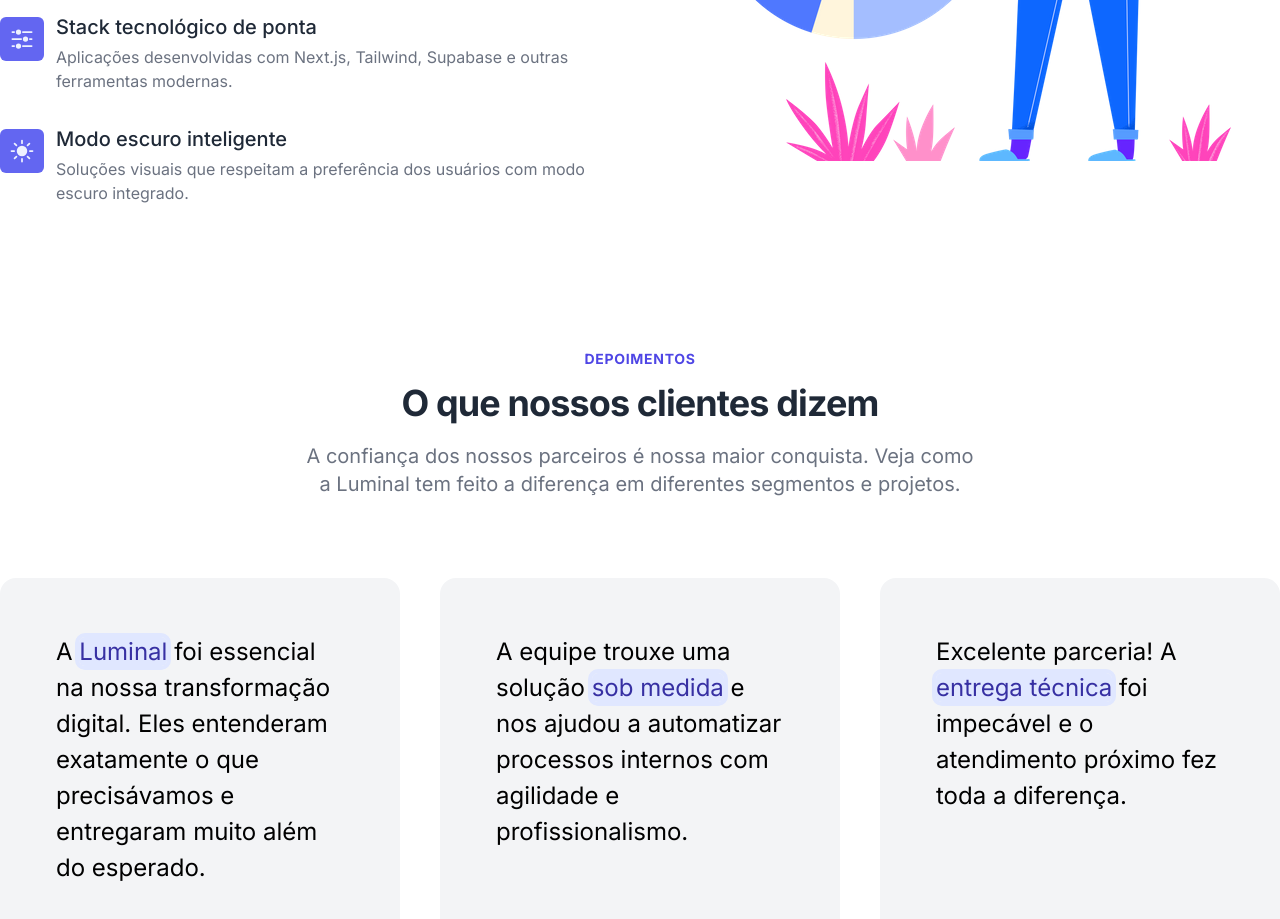
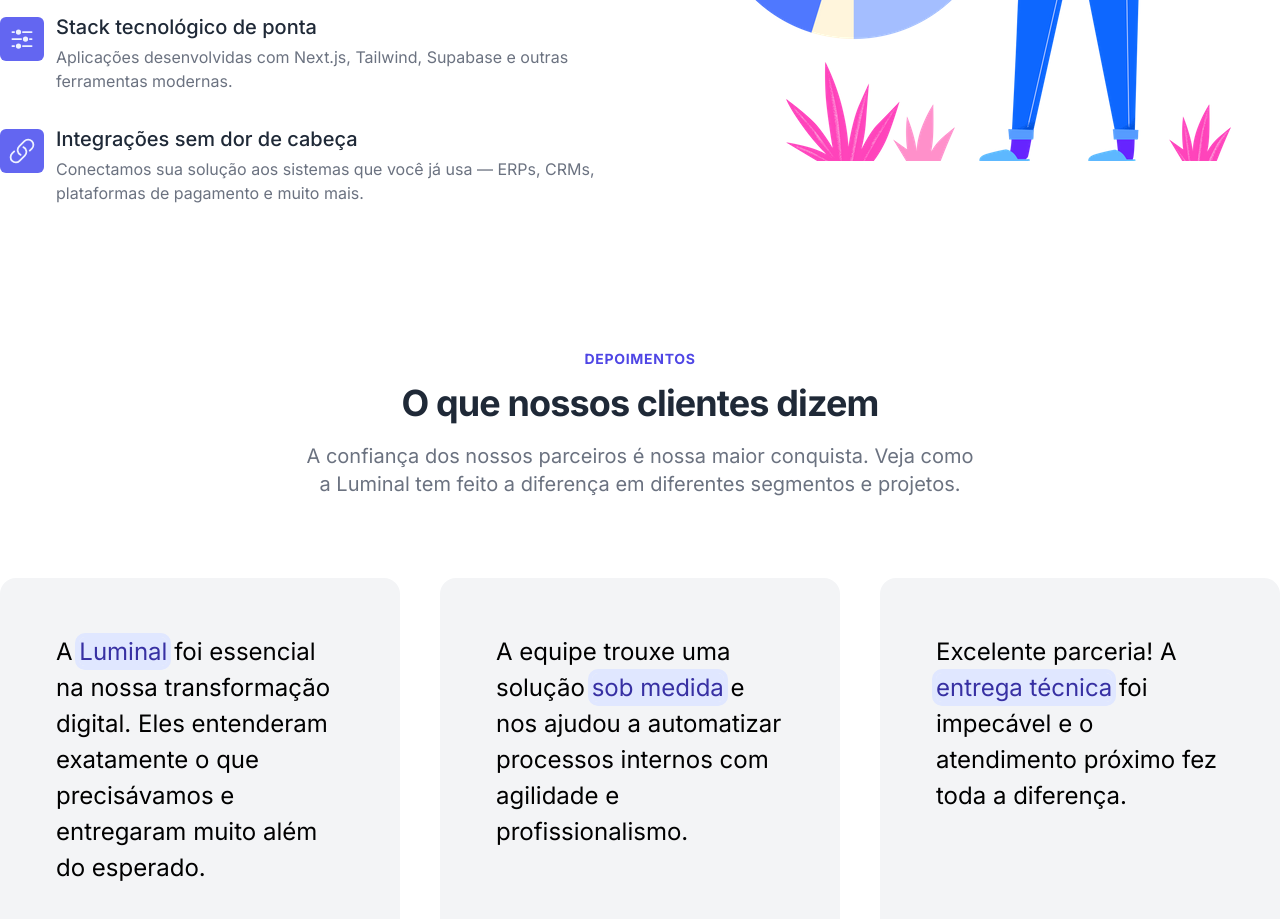
Before and after one commit to luminal-solutions/luminal-solutions.github.io, a Next.js app: page / in a window 1280 px wide. Shown: the part 2220-3139 px from the top of the page. Built offline with nearby package versions, Linux system fonts and the light colour scheme.

Commit message:
feat: change benefits

```diff
--- a/src/components/data.js
+++ b/src/components/data.js
@@ -5,6 +5,7 @@
   DevicePhoneMobileIcon,
   AdjustmentsHorizontalIcon,
   SunIcon,
+  LinkIcon,
 } from "@heroicons/react/24/solid";
 
 import benefitOneImg from "../../public/img/benefit-one.png";
@@ -49,9 +50,9 @@
       icon: <AdjustmentsHorizontalIcon />,
     },
     {
-      title: "Modo escuro inteligente",
-      desc: "Soluções visuais que respeitam a preferência dos usuários com modo escuro integrado.",
-      icon: <SunIcon />,
+      title: "Integrações sem dor de cabeça",
+      desc: "Conectamos sua solução aos sistemas que você já usa — ERPs, CRMs, plataformas de pagamento e muito mais.",
+      icon: <LinkIcon />,
     },
   ],
 };
```
